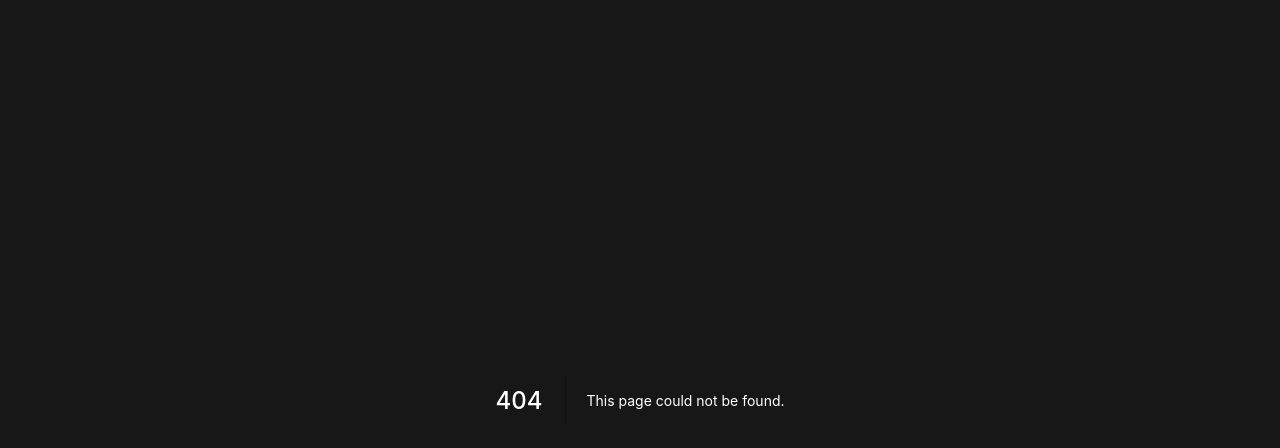
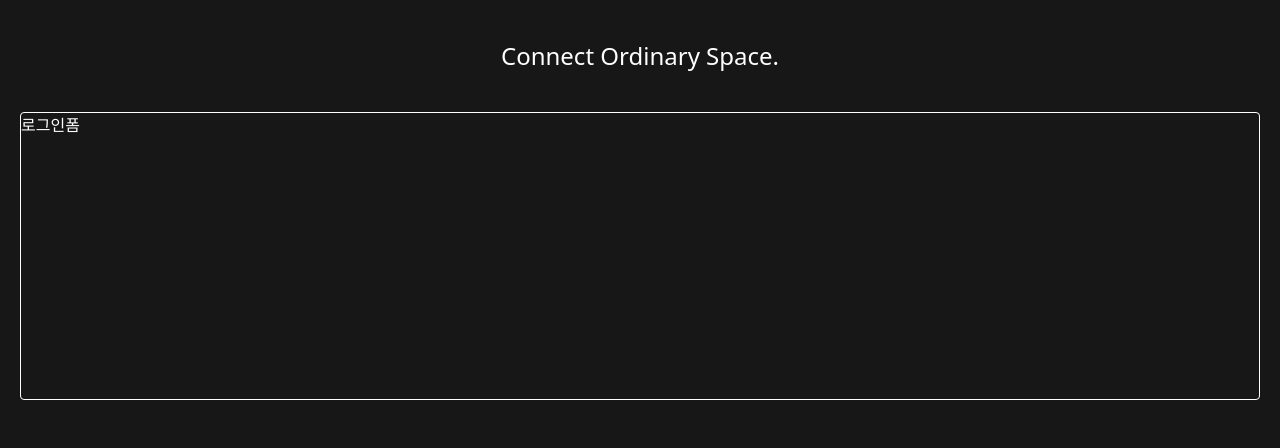
Before and after one commit to calmhlynn/NFP_Frontend, a Next.js app: page /login in a window 1280 px wide. Before the commit this address had no page. Shown: the top 448 px of the page. Built offline with nearby package versions, Linux system fonts and the light colour scheme.

Commit message:
로그인 페이지. 시작 안함

```diff
--- /dev/null
+++ b/pages/login.tsx
@@ -0,0 +1,12 @@
+export default function Login() {
+	return (
+		<div className="flex flex-col justify-center">
+			<div className="w-auto mx-5 my-10 text-center text-2xl">
+				Connect Ordinary Space.
+			</div>
+			<div className="w-auto mx-5 h-72 border-white border rounded">
+				로그인폼
+			</div>
+		</div>
+	)
+}
```
